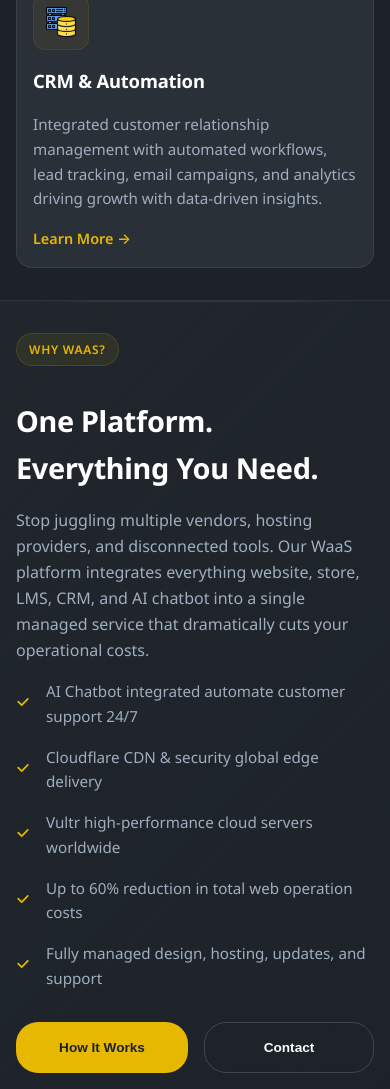
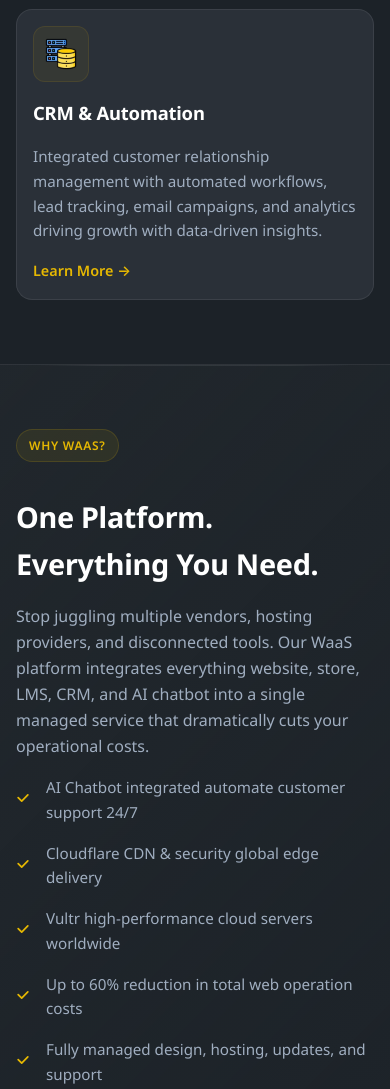
Before and after one commit to wonseok413-blip/n0003, a website: page public/index.html in a window 390 px wide. Shown: the part 1999-3088 px from the top of the page. Drawn offline with nearby package versions, Linux system fonts and the light colour scheme; no server answers.

Commit message:
style: add section padding for wider spacing between sections

```diff
--- a/public/css/style.css
+++ b/public/css/style.css
@@ -83,13 +83,14 @@
 .container {
   max-width: 1500px;
   margin: 0 auto;
-  padding: 5rem 3rem;
+  padding: 3rem 3rem;
   width: 100%;
 }
 
 .section {
   position: relative;
   overflow: hidden;
+  padding: 3rem 0;
 }
 
 /* Section divider gradient */
@@ -790,14 +791,14 @@
 
 /* Laptop (1280px) */
 @media (max-width: 1280px) {
-  .container { padding: 4rem 2rem; }
+  .container { padding: 2.5rem 2rem; }
   .contact-layout { gap: 1rem; }
   .footer-cols { gap: 1rem; }
 }
 
 /* Tablet (1024px) */
 @media (max-width: 1024px) {
-  .container { padding: 3.5rem 1.75rem; }
+  .container { padding: 2rem 1.75rem; }
   .card-grid { grid-template-columns: repeat(auto-fit, minmax(280px, 1fr)); }
   .two-col-grid { grid-template-columns: 1fr; }
   .contact-layout { grid-template-columns: 1fr; gap: 1rem; }
@@ -843,7 +844,7 @@
 
   .card-grid { grid-template-columns: 1fr; }
   .stats-grid { grid-template-columns: repeat(2, 1fr); }
-  .container { padding: 2.5rem 1.25rem; }
+  .container { padding: 1rem 1.25rem; }
   .nav-container { padding: 1rem 1rem; }
   .section-header { margin-bottom: 1rem; }
 
@@ -869,7 +870,7 @@
   .btn-primary, .btn-secondary { padding: 1rem; font-size: 0.9rem; }
   .hero-buttons .btn-primary,
   .hero-buttons .btn-secondary { padding: 1rem; font-size: 0.85rem; }
-  .container { padding: 2rem 1rem; }
+  .container { padding: 1rem 1rem; }
   .nav-container { padding: 1rem 1rem; }
   .stat-number { font-size: 2.2rem; }
   .stats-grid { grid-template-columns: 1fr; }
```
